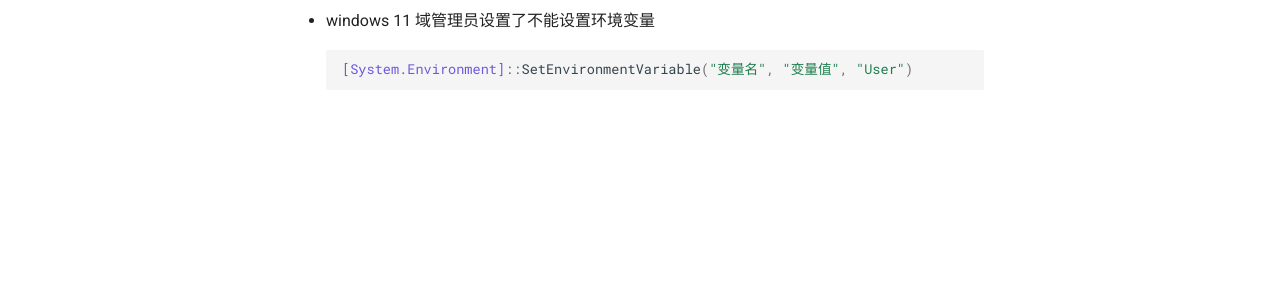
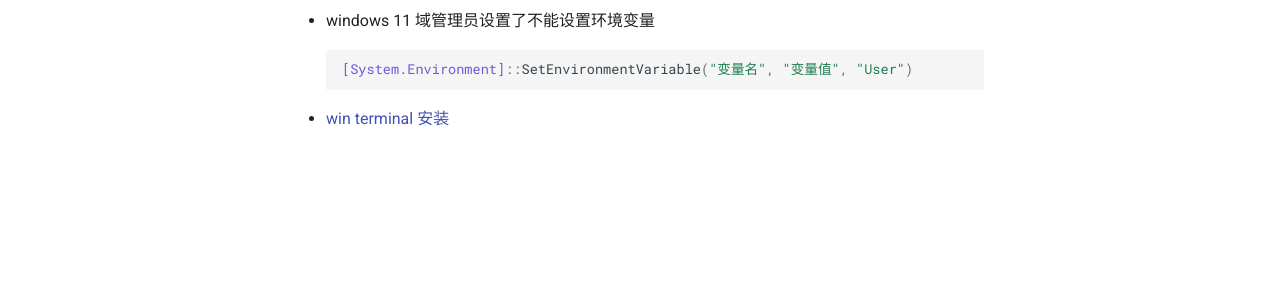
Before and after one commit to ShaoOrg/bulletin, an MkDocs documentation site: the page built from docs/issues/windows.md, in a window 1280 px wide. Shown: the part 371-671 px from the top of the page. Built offline with MkDocs 1.6.1 and Material for MkDocs 9.7.7, drawn with Linux system fonts in a browser that asks for light colours.

Commit message:
NOCR: committed by shell from SSZ-JOB

````diff
--- a/docs/issues/windows.md
+++ b/docs/issues/windows.md
@@ -9,3 +9,4 @@ powersell -> stop-service nginx -> start-service nginx 或 restart-service nginx
 ```powershell
 [System.Environment]::SetEnvironmentVariable("变量名", "变量值", "User")
 ```
+- [win terminal 安装](https://github.com/microsoft/terminal/releases)
````
